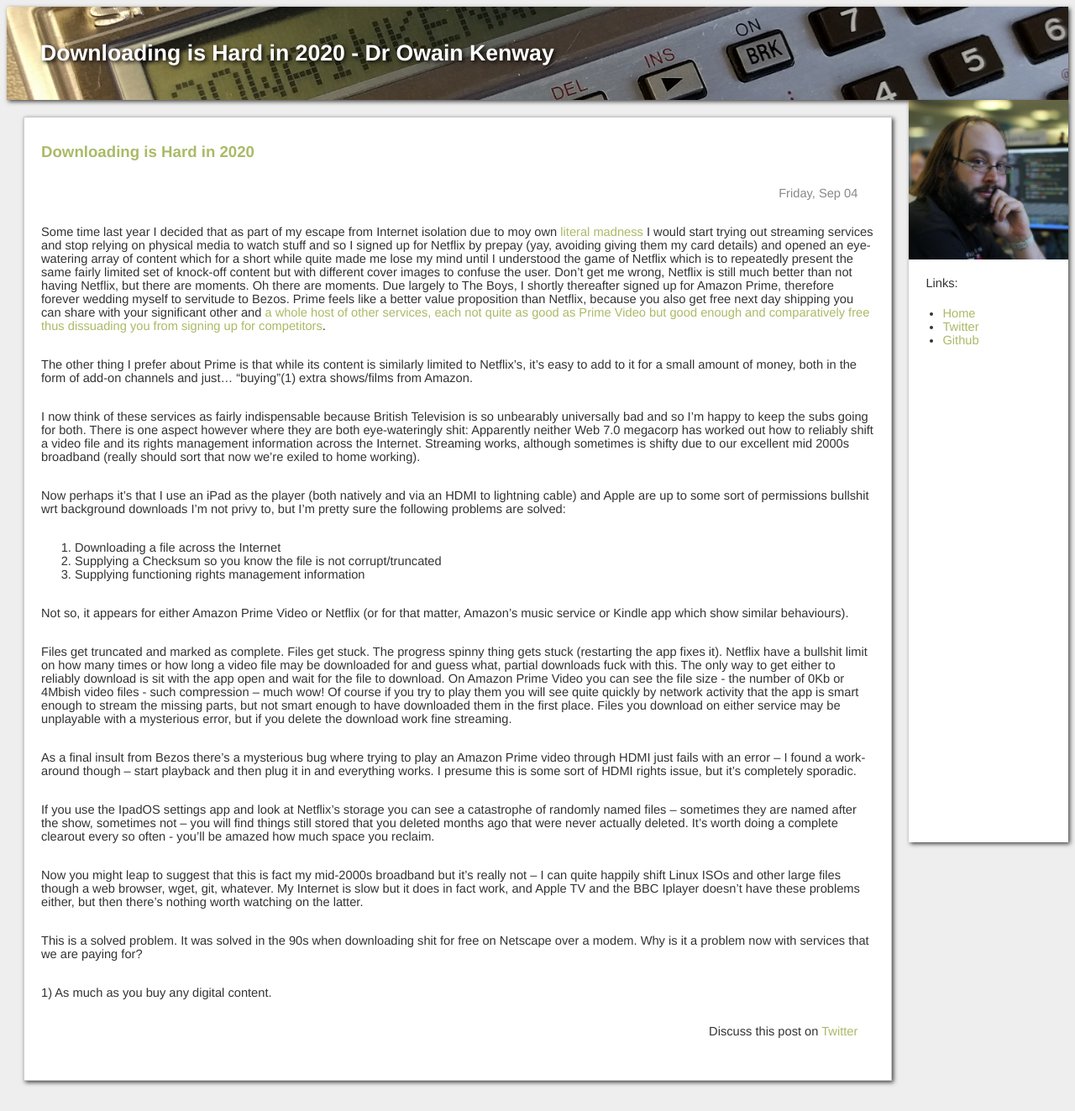
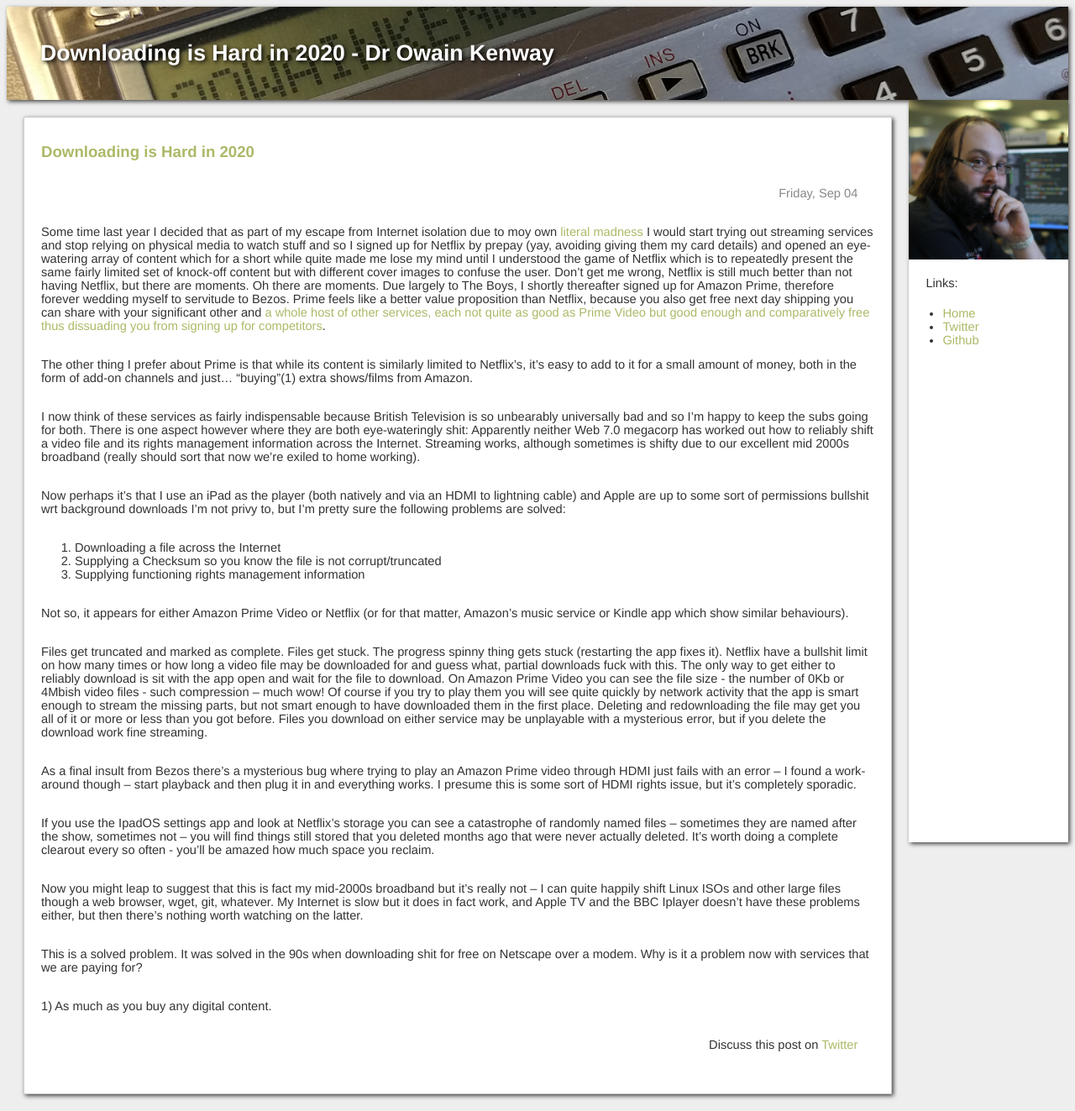
Before and after one commit to owainkenwayucl/owainkenwayucl.github.io, a Jekyll site: the page built from _posts/2020-09-04-DownloadingIsHard.md, in a window 1280 px wide. Shown: the whole page at 84% size. Built offline with Jekyll 4.4.1, drawn with Linux system fonts in a browser that asks for light colours.

Commit message:
More ranting.

```diff
--- a/_posts/2020-09-04-DownloadingIsHard.md
+++ b/_posts/2020-09-04-DownloadingIsHard.md
@@ -17,7 +17,7 @@
 
 Not so, it appears for either Amazon Prime Video or Netflix (or for that matter, Amazon’s music service or Kindle app which show similar behaviours).
 
-Files get truncated and marked as complete.  Files get stuck.  The progress spinny thing gets stuck (restarting the app fixes it).  Netflix have a bullshit limit on how many times or how long a video file may be downloaded for and guess what, partial downloads fuck with this.  The only way to get either to reliably download is sit with the app open and wait for the file to download.  On Amazon Prime Video you can see the file size - the number of 0Kb or 4Mbish video files - such compression – much wow!  Of course if you try to play them you will see quite quickly by network activity that the app is smart enough to stream the missing parts, but not smart enough to have downloaded them in the first place.  Files you download on either service may be unplayable with a mysterious error, but if you delete the download work fine streaming.
+Files get truncated and marked as complete.  Files get stuck.  The progress spinny thing gets stuck (restarting the app fixes it).  Netflix have a bullshit limit on how many times or how long a video file may be downloaded for and guess what, partial downloads fuck with this.  The only way to get either to reliably download is sit with the app open and wait for the file to download.  On Amazon Prime Video you can see the file size - the number of 0Kb or 4Mbish video files - such compression – much wow!  Of course if you try to play them you will see quite quickly by network activity that the app is smart enough to stream the missing parts, but not smart enough to have downloaded them in the first place.  Deleting and redownloading the file may get you all of it or more or less than you got before.  Files you download on either service may be unplayable with a mysterious error, but if you delete the download work fine streaming.
 
 As a final insult from Bezos there’s a mysterious bug where trying to play an Amazon Prime video through HDMI just fails with an error – I found a work-around though – start playback and then plug it in and everything works.  I presume this is some sort of HDMI rights issue, but it’s completely sporadic.
 
```
